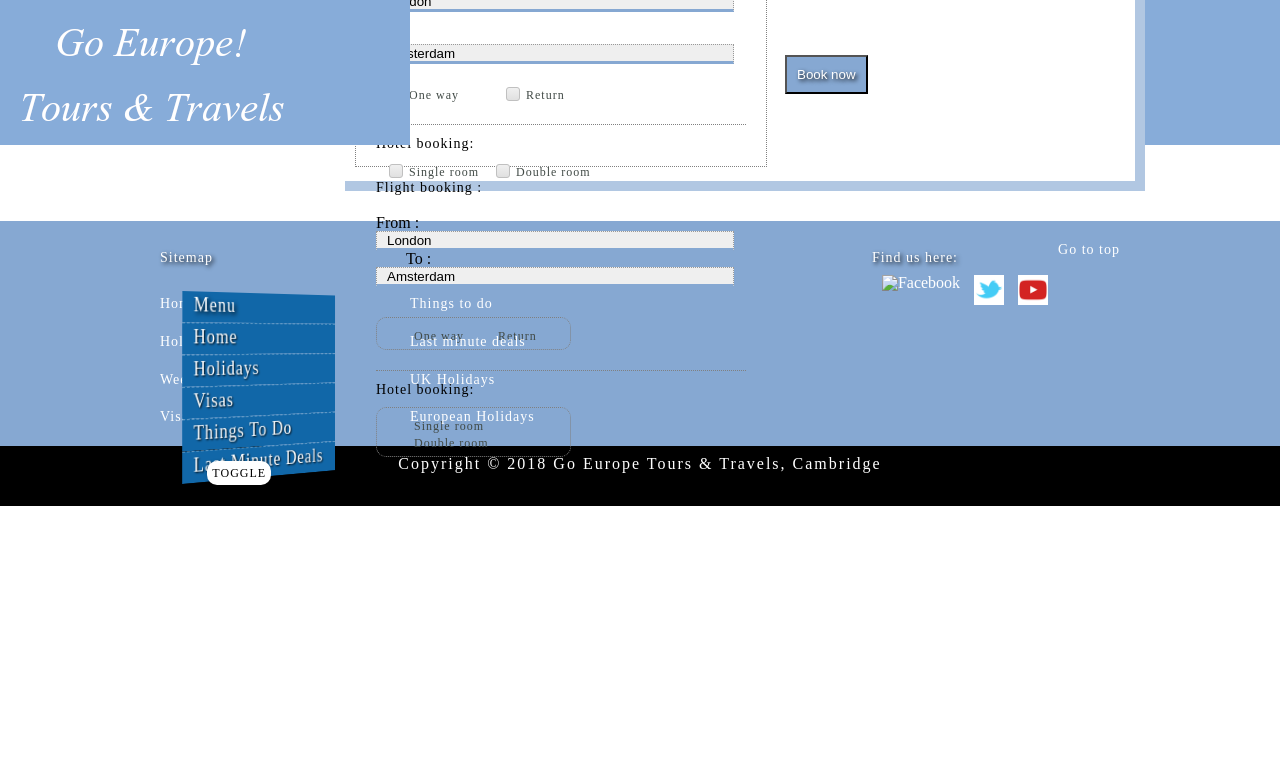
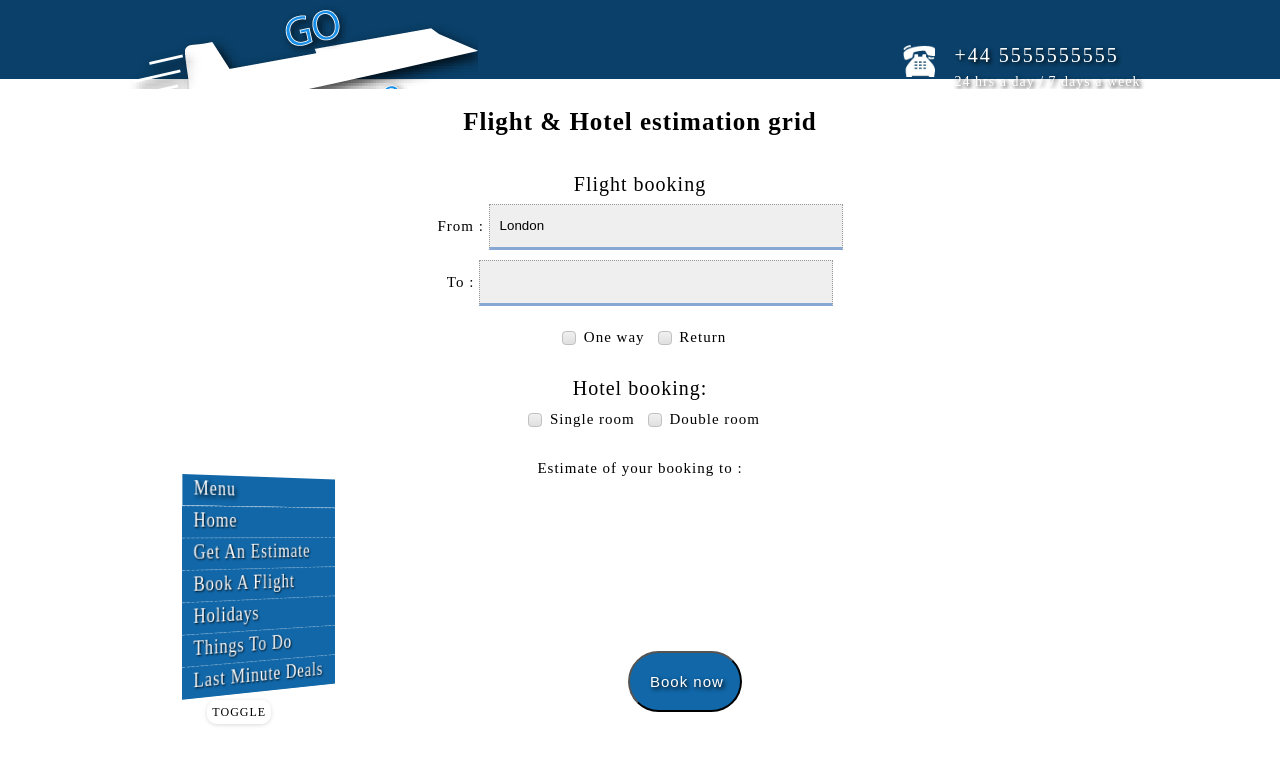
Before and after one commit to ppriyadarshini123/Tours-Travels, a website: page estimateform.html in a window 1280 px wide. Drawn offline with nearby package versions, Linux system fonts and the light colour scheme; a web font is replaced by a local one.

Commit message:
working on estimateform

```diff
--- a/estimateform.html
+++ b/estimateform.html
@@ -3,66 +3,57 @@
 <head>
     <meta charset="UTF-8">
     <title>Flight & Hotel estimate form</title>
-    <link href='http://fonts.googleapis.com/css?family=Days+One' rel='stylesheet' type='text/css'>
-    <link rel="stylesheet" href="http://code.jquery.com/ui/1.12.1/themes/base/jquery-ui.css"><!--datepicker-->
+  <!--  <link rel="stylesheet" href="http://code.jquery.com/ui/1.12.1/themes/base/jquery-ui.css">&lt;!&ndash;datepicker&ndash;&gt;-->
     <link rel="stylesheet" type="text/css" href="dist/css/estForm.css" media="screen"/>
     <link rel="stylesheet" type="text/css" href="dist/css/menu.css" media="screen"/>
 </head>
 <body>
-<div id="wrapper">
+
 <header id="top">
     <div class="headerImage">
-            <img src="dist/images/headernew.png" alt="Background header">
         <div class="wrapper">
-                <div>
-                    <a href="index.html" class="zIn">
-                        <img src="dist/images/logonew.png" class="logo" alt="Logo"/>
+            <div  class="zIn">
+                <a href="#">
+                    <img src="dist/images/optimized/logo_initial_with_transparency-350x141.png" class="logo" alt="Logo"/>
                 </a>
             </div><!--logo-->
+            <div class="phonePosition">
+                <div><img src="./dist/images/optimized/telephone-40x40.png" class="phone" alt="Telephone"></div>
                 <div>
-                    <img src="./dist/images/telephone.png" class="phone" alt="Phone">
-                    <p class="phDisp">+44 7549231859</p>
+                    <p class="phDisp">+44 5555555555</p>
                     <p class="phTime">24 hrs a day / 7 days a week</p>
-                </div><!--phone-->
-            </div><!--logo and phone-->
+                </div>
+            </div><!--Phone number-->
+        </div><!--adding logo and phone to wrapper-->
     </div><!--Header Image-->
 </header>
 
-    <main>
-
 <div class="wrapper">
-
-        <div class="wrapper paddRight">
-
     <section class="demo">
         <dl class="list nigiri">
             <dt>Menu</dt>
             <dd><a href="index.html">Home</a></dd>
+            <dd><a href="#">Get an estimate</a></dd>
+            <dd><a href="#">Book a flight</a></dd>
             <dd><a href="#">Holidays</a></dd>
-                    <dd><a href="#">Visas</a></dd>
-                    <dd><a href="#">Things To Do</a></dd>
+            <dd><a href="#">Things to do</a></dd>
             <dd><a href="#">Last minute Deals</a></dd>
         </dl>
-                <div class="toggPos"> <a href="#" class="toggle">Toggle</a></div><!--Toggle-->
+        <div class="toggPos"> <a href="#" class="toggle">Toggle</a></div><!--Toggle buttn-->
     </section>
 
+    <main>
         <div class="container">
             <p class="head">Flight & Hotel estimation grid</p>
-                <div class="border">
-                    <div class="text paddBottom">
-
-                        <p class="head">Flight booking </p>
-
-                        <label class="paddRightMore">From </label>
-                        <div class="paddTop paddBottom">
+            <div class="fontSpacing">
+                <p class="title">Flight booking </p>
+                <label>From : </label>
                 <select title="origin" id="orig" name="odd" class="borderBottom">
                     <option value="london" selected="selected" disabled>London
                     </option>
                 </select>
-                        </div><!--origin dropdown-->
-
-                        <label class="paddRightMore">To :</label>
-                        <div class="paddTop paddBottom">
+                <div class="fontSpacing">
+                    <label class="">To :</label>
                     <select id="dest"  title="dest" name="dropdown" class="borderBottom">
                         <option value="amsterdam">Amsterdam</option>
                         <option value="brussels">Brussels</option>
@@ -71,74 +62,36 @@
                         <option value="barcelona">Barcelona</option>
                         <option value="vienna">Vienna</option>
                     </select>
-                        </div><!--destination dropdown-->
-                    </div><!--origin & destination of flight-->
-
-                    <div class="">
+                </div><!--fontSpacing-->
+                <div class="fontSpacing">
                     <input id="oneway" type="radio" name="one" value="oneway">
-                        <label for="oneway" class="text paddRight"><span><span></span></span>One way</label>
+                    <label for="oneway" class=""><span><span></span></span>One way</label>
                     <input id="return" type="radio" name="one" value="return">
-                        <label for="return" class="text"><span><span></span></span>Return</label>
+                    <label for="return" class=""><span><span></span></span>Return</label>
                 </div><!--one way/return-->
-
-                    <div class="borderTop">
-                        <label class="head">Hotel booking: </label>
-                        <div class="paddTop">
+            </div><!--flightBooking-->
+            <div class="fontSpacing">
+                <label class="title">Hotel booking: </label>
+                <div class="fontSpacing">
                     <input id="single"   title="singleroom" type="radio" name="single"  value="single">
                     <label for="single" class="text"><span><span></span></span>Single room</label>
                     <input id="double"  title="double" type="radio" name="single" value="double">
                     <label for="double" class="text padRight"><span><span></span></span>Double room</label>
-                        </div><!--single/double radio buttons-->
+                </div><!--fontSpacing-->
+            </div><!--fontSpacing-->
+            <div class="display">
+                <div class="fontSpacing">Estimate of your booking to <span id="destD" class="city"></span>:</div><!--Display estimate-->
+                <div class="fontSpacing" id="flightBookingFee"></div><!--Display Booking fee-->
+                <div class="fontSpacing" id="oneWayReturn"></div><!--Display one way or return-->
+                <div class="fontSpacing" id="hotelBookingFee"></div><!--Display hotel booking fee-->
+                <div class="fontSpacing" id="singleDouble"></div><!--For display single/double room-->
+                <div class="fontSpacing" id="total"></div><!--Display total-->
+            </div><!--Display Estimate-->
+            <input id="book" type="button" value="Book now" class="book">
+        </div><!--Container-->
+    </main>
 
-                        <p class="head">Flight booking :</p>
-                        <label class="paddRightMore">From :</label>
-                        <select title="origin" id="orig" name="odd">
-                            <option value="london" selected="selected" disabled>London
-                            </option>
-                        </select>
-
-                        <label class="paddRightMore paddLeft">To :</label>
-                        <select id="dest" title="dest" name="dropdown">
-                            <option value="amsterdam">Amsterdam</option>
-                            <option value="brussels">Brussels</option>
-                            <option value="portugal">Portugal</option>
-                            <option value="prague">Prague</option>
-                            <option value="barcelona">Barcelona</option>
-                            <option value="vienna">Vienna</option>
-                        </select>
-                    </div><!--origin & destination of flight-->
-
-                    <div class="text borderRadio">
-                        <input id="oneway" title="oneway" name="one" type="radio" value="oneway">One way
-                        <input id="return" title="return" name="one" type="radio" value="return">Return
-                    </div><!--one way/return flight-->
-                    <div class="borderTop">
-                        <label class="head">Hotel booking: </label>
-                        <div class="borderRadio">
-                            <div class="text">
-                                <input id="singleroom"  title="singleroom" type="radio" name="single"  value="Single">Single room
-                            </div>
-                            <div class="text">
-                                <input id="doubleroom"  title="double" type="radio" name="single" value="Double">Double room
-                            </div><!--single/double room-->
-                        </div><!--border radio buttons-->
-
-                    </div><!--Hotel booking-->
-                </div><!--Draw border around this content-->
-
-
-                <div class="display">
-                    <div class="text paddBottomMore">Estimate of your booking to <span id="destD" class="city"></span>:</div><!--Display estimate-->
-                    <div class="text paddBottomMore" id="flightBookingFee"></div><!--Display Booking fee-->
-                    <div class="text paddBottomMore" id="oneWayReturn"></div><!--Display one way or return-->
-                    <div class="text paddBottomMore" id="hotelBookingFee"></div><!--Display hotel booking fee-->
-                    <div class="text paddBottomMore" id="singleDouble"></div><!--For display single/double room-->
-                    <div class="head" id="total"></div><!--Display total-->
-                    <input id="book" type="button" value="Book now" class="book">
-                </div><!--Display Estimate-->
-            </div><!--Container-->
 </div><!--Wrapper-->
-    </main>
 <footer class="footer">
     <div class="rowSiteMap">
         <div class="siteSocial">
@@ -147,18 +100,16 @@
                 <div class="sitemap">
                     <div class="widSiteMap">
                         <ul>
-                                <li><a class="link" href="index.html">Home</a></li>
-                                <li><a class="link" href="#">Holiday Packages</a></li>
-                                <li><a class="link" href="#">Weekend Getaways</a></li>
-                                <li><a class="link" href="#">Visas</a></li>
+                            <li><a class="link" href="#">Home</a></li>
+                            <li><a class="link" href="#">Get an estimate</a></li>
+                            <li><a class="link" href="#">Book a flight</a></li>
+                            <li><a class="link" href="#">Holidays</a></li>
                         </ul>
-                        </div><!--sitemap first column-->
+                    </div><!--Sitemap first column-->
                     <div class="widSiteMap">
                         <ul>
                             <li><a class="link" href="#">Things to do</a></li>
                             <li><a class="link" href="#">Last minute deals</a></li>
-                                <li><a class="link" href="#">UK Holidays</a></li>
-                                <li><a class="link" href="#">European Holidays</a></li>
                         </ul>
                     </div><!--sitemap second column-->
                 </div><!--sitemap columns-->
@@ -168,9 +119,8 @@
                 <div class="goToTop">
                     <div class="widSiteMap">
                         <h3 class="title">Find us here:</h3>
-                            <a href="#"><img src="./dist/images/facebook.png" title="Find us on Facebook" alt="Facebook" width="32" height="32"></a>
-                            <a href="#"><img src="./dist/images/twitter.png" title="Find us on Twitter" alt="Twitter" width="30" height="30"></a>
-                            <a href="#"><img src="./dist/images/youtube.png" title="Find us on YouTube" alt="YouTube" width="30" height="30"></a>
+                        <a href="#"><img src="./dist/images/optimized/fb-30x30.png" title="Find us on Facebook" alt="Facebook"></a>
+                        <a href="#"><img src="./dist/images/optimized/twitterWhite-30x30.png" title="Find us on Twitter" alt="Twitter"></a>
                     </div><!--Social media icons-->
                     <div class="widSiteMap">
                         <a href="#top" class="link" >Go to top</a>
@@ -179,15 +129,16 @@
             </div><!--Social media icons and go to top border-->
         </div><!--siteSocial-->
     </div><!-- Footer row-->
-        <div class="base">Copyright &copy; 2018 Go Europe Tours & Travels, Cambridge</div><!--Copyright-->
+    <div class="base">Copyright &copy; 2018 Go Europe Tours & Travels, Cambridge</div><!--copyright-->
 </footer>
-</div><!--wrapper-->
 
-<script src="https://code.jquery.com/jquery-3.3.1.min.js" integrity="sha384-tsQFqpEReu7ZLhBV2VZlAu7zcOV+rXbYlF2cqB8txI/8aZajjp4Bqd+V6D5IgvKT" crossorigin="anonymous"></script><!--navigation-->
-<script src="https://code.jquery.com/jquery-1.12.4.js"></script><!--datepicker-->
-<script src="https://code.jquery.com/ui/1.12.1/jquery-ui.js"></script><!--datepicker-->
-<script src="dist/js/makisu.js"></script><!--left navigation-->
-<script src="dist/js/estimateform.js"></script>
+
+<script src="https://code.jquery.com/jquery-3.3.1.min.js" integrity="sha384-tsQFqpEReu7ZLhBV2VZlAu7zcOV+rXbYlF2cqB8txI/8aZajjp4Bqd+V6D5IgvKT" crossorigin="anonymous"></script><!--menu-->
+<script  src="http://ajax.googleapis.com/ajax/libs/jquery/1.7.1/jquery.min.js"></script><!--for slideshow-->
+<script src="dist/js/makisu.js"></script><!--Navigation-->
+<script src="http://malsup.github.com/jquery.cycle.all.js"></script><!--for slideshow-->
+<script src="dist/js/index.js"> </script>
+<script src="dist/js/estimateform.js"> </script>
 
 </body>
 </html>
```
Also changed, not shown: dist/css/estForm.css, dist/js/estimateform.js. Lines whose indentation alone changed are shown as unchanged.
